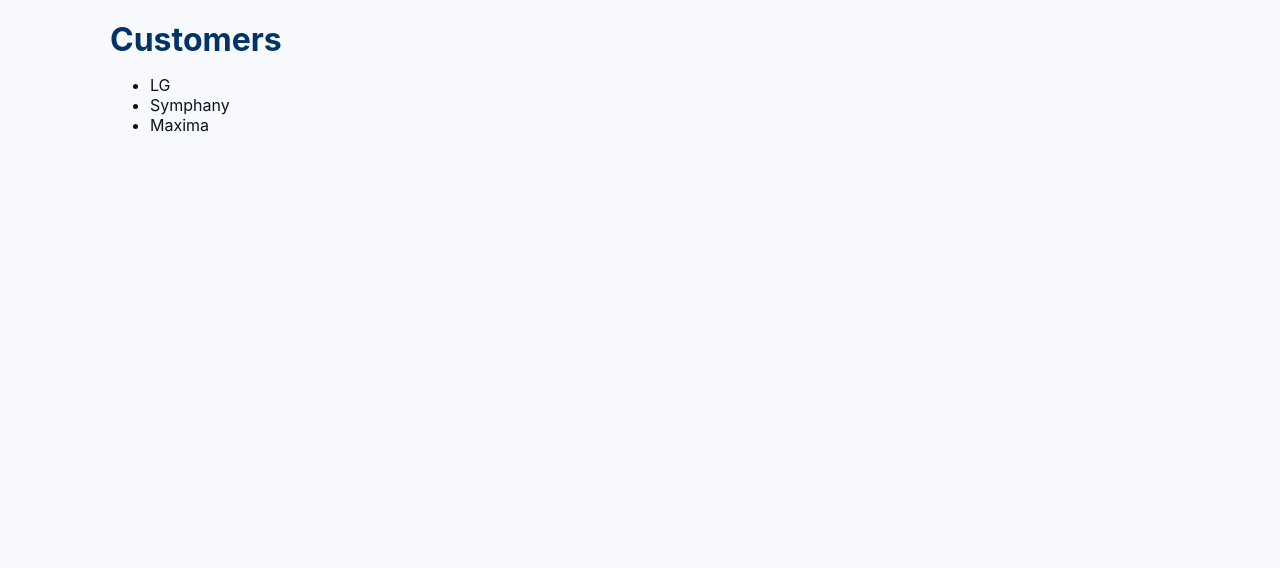
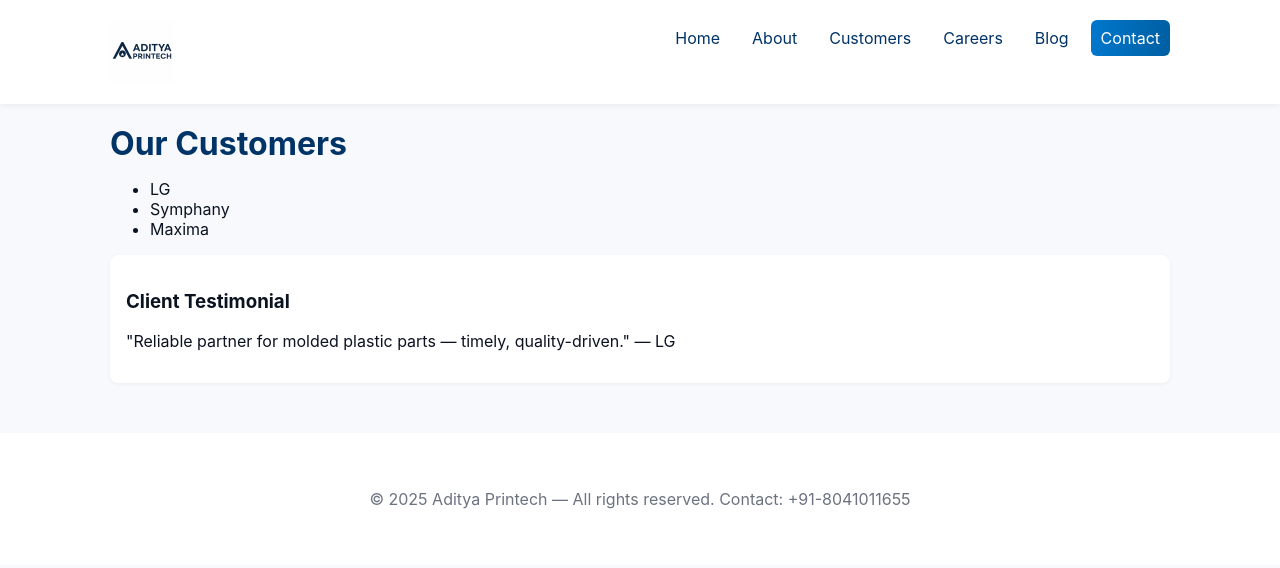
Before and after one commit to shivsaanservices/adityaprintech, a website: page customers.html in a window 1280 px wide. Drawn offline with Linux system fonts and the light colour scheme.

Commit message:
Update customers.html

```diff
--- a/customers.html
+++ b/customers.html
@@ -1 +1,44 @@
-<!doctype html><html><head><title>Customers</title><link rel='stylesheet' href='/styles.css'></head><body><main class='container'><h1>Customers</h1><ul><li>LG</li><li>Symphany</li><li>Maxima</li></ul></main></body></html>
+<html lang="en">
+<head>
+  <meta charset="utf-8" />
+  <meta name="viewport" content="width=device-width,initial-scale=1" />
+  <title>Aditya Printech</title>
+  <link rel="stylesheet" href="/styles.css">
+</head>
+<body>
+  <header class="site-header">
+    <div class="container">
+      <img src="/assets/logo.png" alt="Aditya Printech" class="logo"/>
+      <nav class="main-nav">
+        <a href="/index.html">Home</a>
+        <a href="/about.html">About</a>
+        <a href="/customers.html">Customers</a>
+        <a href="/careers.html">Careers</a>
+        <a href="/blog.html">Blog</a>
+        <a href="/contact.html" class="cta">Contact</a>
+      </nav>
+    </div>
+  </header>
+
+<main class="container">
+<h1>Our Customers</h1>
+<ul class="customers-list">
+<li>LG</li>
+<li>Symphany</li>
+<li>Maxima</li>
+</ul>
+<section class="testimonial card">
+<h3>Client Testimonial</h3>
+<p>"Reliable partner for molded plastic parts — timely, quality-driven." — LG</p>
+</section>
+</main>
+
+  <footer class="site-footer">
+    <div class="container">
+      <p>© 2025 Aditya Printech — All rights reserved. Contact: +91-8041011655</p>
+    </div>
+  </footer>
+
+  <script src="/script.js"></script>
+</body>
+</html>
```
